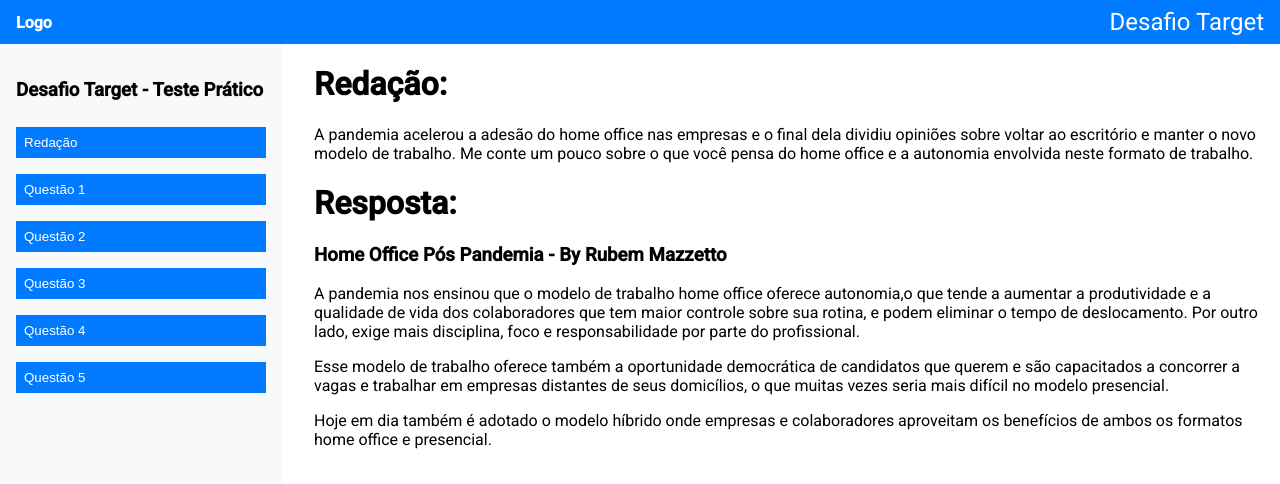
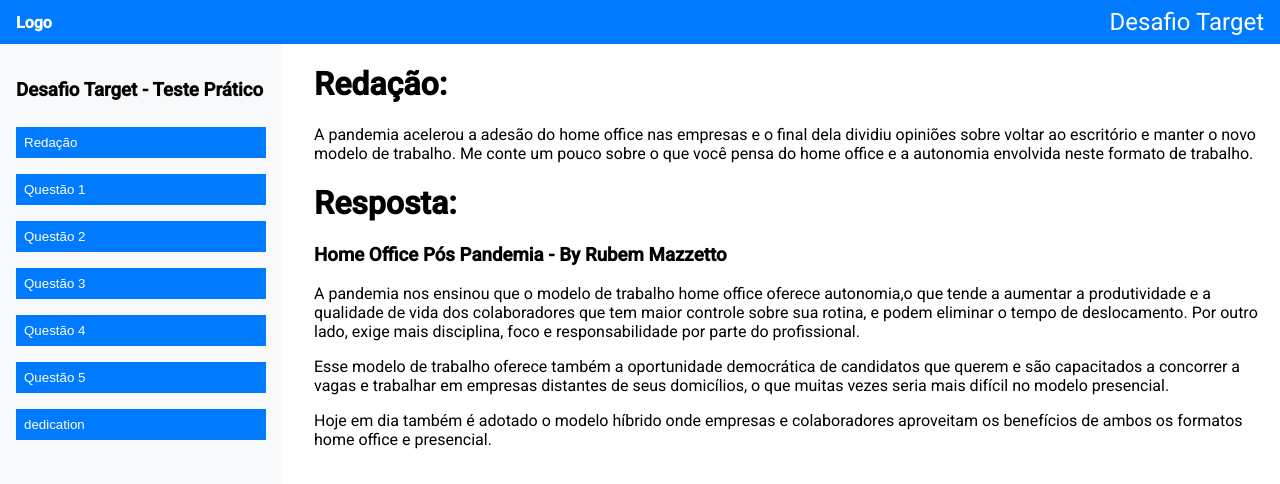
Before and after one commit to RubemAZ/Target-Sistemas-Prova-Tecnica, an Angular app in the folder Prova/: page /redaction in a window 1280 px wide. Shown: the top 484 px of the page. Built offline with nearby package versions, Linux system fonts and the light colour scheme.

Commit message:
ADD button on sidebar

```diff
--- a/Prova/src/app/components/sidebar/sidebar.component.ts
+++ b/Prova/src/app/components/sidebar/sidebar.component.ts
@@ -19,6 +19,7 @@ export class SidebarComponent {
     { label: 'Questão 3', route: '/question3' },
     { label: 'Questão 4', route: '/question4' },
     { label: 'Questão 5', route: '/question5' },
+    { label: 'dedication', route: '/dedication' },
   ];
 
   constructor(private router: Router) {}
```
